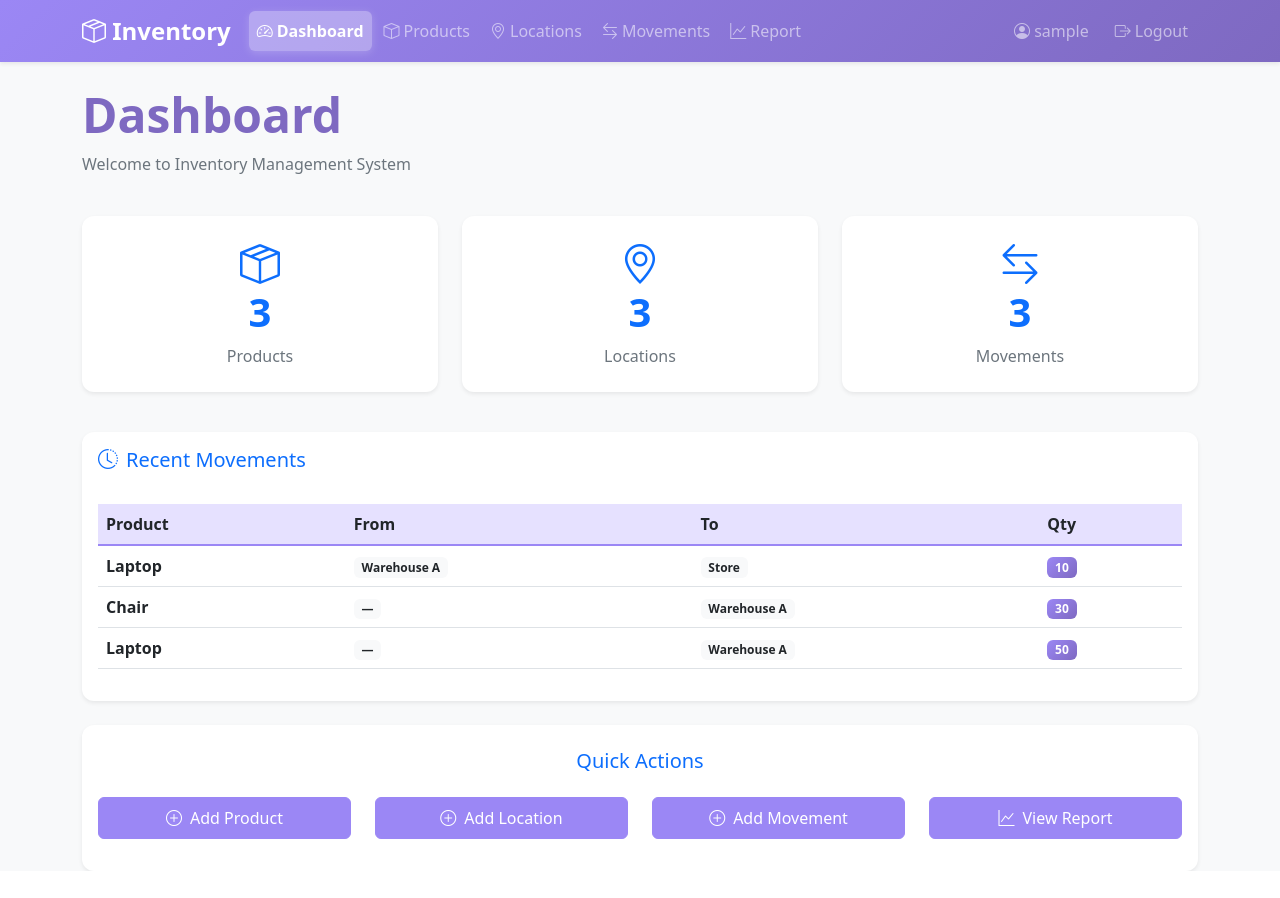
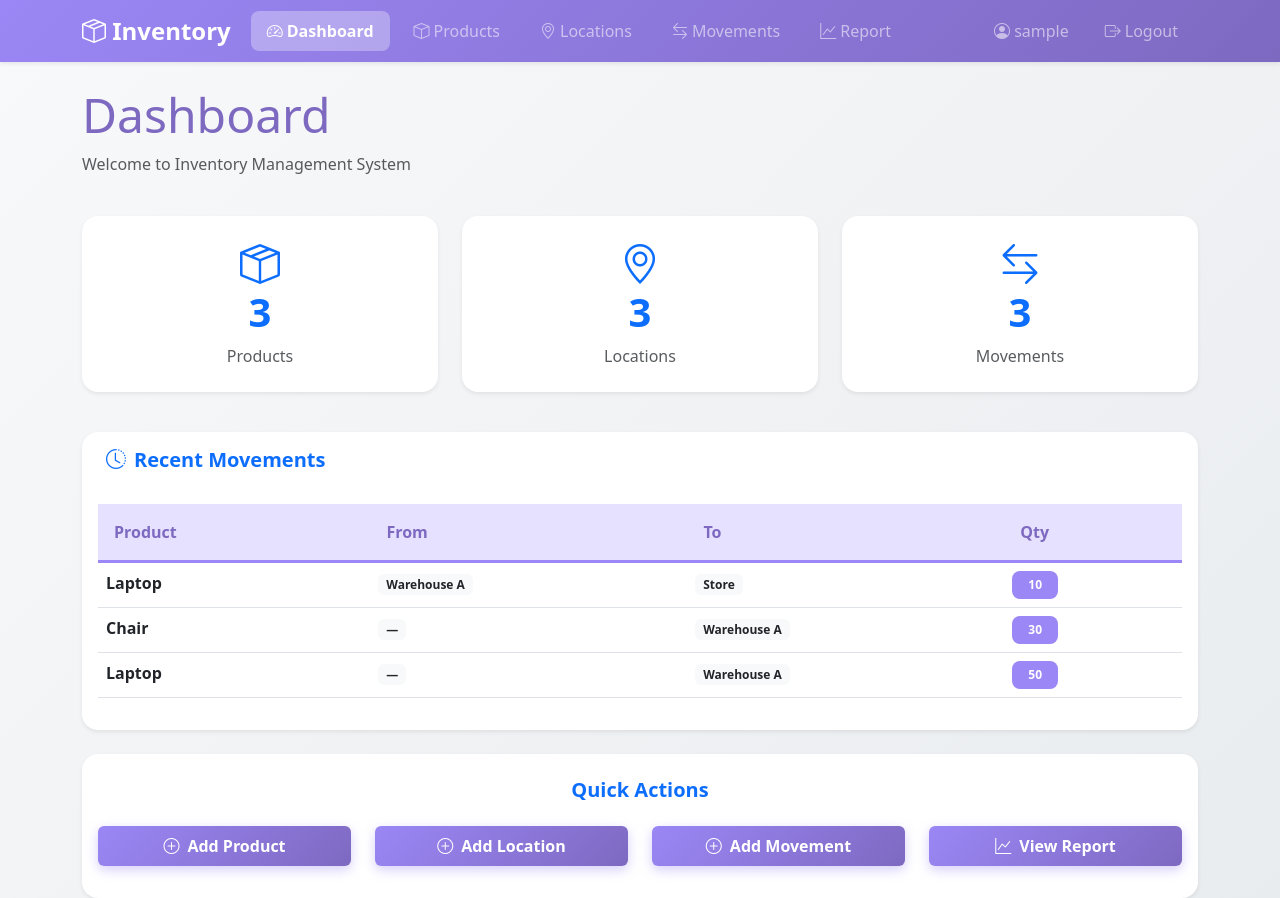
Before and after one commit to Varshh22/Inventory_Management_System, a Flask app: page / in a window 1280 px wide. Before the commit the page ends 871 px from the top, so only its background shows below. Run offline with Flask 3, Linux system fonts and the light colour scheme; the visitor is signed in with stand-in values (Sample User, id 1).

Commit message:
UI enhancement

```diff
--- a/templates/base.html
+++ b/templates/base.html
@@ -8,106 +8,211 @@
     <link rel="stylesheet" href="https://cdn.jsdelivr.net/npm/bootstrap-icons@1.10.0/font/bootstrap-icons.css">
     <style>
         :root {
-            --lilac-primary: #9b87f5;
+            --lilac: #9b87f5;
             --lilac-light: #e6e1ff;
             --lilac-dark: #7e69c1;
-            --lilac-gradient: linear-gradient(135deg, #9b87f5 0%, #7e69c1 100%);
         }
 
-        .bg-primary {
-            background: var(--lilac-gradient) !important;
+        body {
+            background: linear-gradient(135deg, #f8f9fa 0%, #e9ecef 100%);
+            min-height: 100vh;
         }
 
-        .btn-primary {
-            background-color: var(--lilac-primary);
-            border-color: var(--lilac-primary);
-        }
-
-        .btn-primary:hover {
-            background-color: var(--lilac-dark);
-            border-color: var(--lilac-dark);
-        }
-
-        .card {
-            border: none;
-            box-shadow: 0 2px 15px rgba(155, 135, 245, 0.1);
-            border-radius: 12px;
-        }
-
-        .card-header {
-            background: var(--lilac-light);
-            border-bottom: 1px solid rgba(155, 135, 245, 0.2);
-            border-radius: 12px 12px 0 0 !important;
-        }
-
-        .table th {
-            background: var(--lilac-light);
-            border-bottom: 2px solid var(--lilac-primary);
+        /* Navbar */
+        .navbar {
+            background: linear-gradient(135deg, #9b87f5 0%, #7e69c1 100%) !important;
+            box-shadow: 0 4px 20px rgba(155, 135, 245, 0.3);
         }
 
         .navbar-brand {
-            font-weight: 600;
+            font-weight: 700;
             font-size: 1.5rem;
         }
 
         .nav-link {
             font-weight: 500;
-            border-radius: 6px;
-            margin: 0 2px;
+            border-radius: 8px;
+            margin: 0 4px;
+            padding: 8px 16px !important;
             transition: all 0.3s ease;
         }
 
         .nav-link:hover {
             background: rgba(255, 255, 255, 0.2);
+            transform: translateY(-2px);
         }
 
         .nav-link.active {
             background: rgba(255, 255, 255, 0.3) !important;
             font-weight: 600;
-            box-shadow: 0 2px 8px rgba(255, 255, 255, 0.2);
         }
 
-        .badge.bg-success {
-            background: var(--lilac-primary) !important;
+        /* Cards */
+        .card {
+            border: none;
+            box-shadow: 0 10px 30px rgba(155, 135, 245, 0.15);
+            border-radius: 16px;
+            background: white;
+            transition: transform 0.3s ease, box-shadow 0.3s ease;
+        }
+
+        .card:hover {
+            transform: translateY(-5px);
+            box-shadow: 0 15px 40px rgba(155, 135, 245, 0.25);
+        }
+
+        .card-header {
+            background: var(--lilac-light);
+            border-bottom: 2px solid rgba(155, 135, 245, 0.3);
+            border-radius: 16px 16px 0 0 !important;
+            padding: 1.25rem 1.5rem;
+        }
+
+        /* Statistics Cards */
+        .card.text-center .card-body h3 {
+            color: var(--lilac);
+            font-size: 2.5rem;
+            font-weight: 700;
+        }
+
+        /* Tables */
+        .table th {
+            background: var(--lilac-light);
+            border-bottom: 3px solid var(--lilac);
+            color: var(--lilac-dark);
+            font-weight: 600;
+            padding: 1rem;
+        }
+
+        .table tbody tr {
+            transition: all 0.2s ease;
+        }
+
+        .table tbody tr:hover {
+            background-color: rgba(230, 225, 255, 0.3) !important;
+        }
+
+        .table-striped tbody tr:nth-of-type(odd) {
+            background-color: rgba(230, 225, 255, 0.15);
+        }
+
+        /* Buttons */
+        .btn-primary {
+            background: linear-gradient(135deg, #9b87f5 0%, #7e69c1 100%);
+            border: none;
+            box-shadow: 0 4px 12px rgba(155, 135, 245, 0.4);
+            transition: all 0.3s ease;
+            font-weight: 600;
+        }
+
+        .btn-primary:hover {
+            transform: translateY(-2px);
+            box-shadow: 0 6px 20px rgba(155, 135, 245, 0.5);
+        }
+
+        .btn-secondary {
+            box-shadow: 0 4px 12px rgba(108, 117, 125, 0.3);
+            transition: all 0.3s ease;
+        }
+
+        .btn-secondary:hover {
+            transform: translateY(-2px);
+        }
+
+        .btn-danger {
+            box-shadow: 0 4px 12px rgba(220, 53, 69, 0.3);
+            transition: all 0.3s ease;
+        }
+
+        .btn-danger:hover {
+            transform: translateY(-2px);
+        }
+
+        /* Button Group Fix */
+        .btn-group {
+            display: inline-flex;
+            gap: 0.5rem;
+        }
+
+        .btn-group .btn {
+            margin: 0;
+        }
+
+        .btn-group form {
+            display: inline-block;
+            margin: 0;
+        }
+
+        /* Badges */
+        .badge.bg-success, .badge.bg-primary {
+            background: var(--lilac) !important;
+            padding: 0.5rem 1rem;
+            border-radius: 8px;
+            font-weight: 600;
+        }
+
+        /* Alerts */
+        .alert {
+            border: none;
+            border-radius: 12px;
+            box-shadow: 0 4px 15px rgba(0, 0, 0, 0.1);
         }
 
         .alert-info {
             background: var(--lilac-light);
-            border: 1px solid var(--lilac-primary);
+            border-left: 4px solid var(--lilac);
             color: var(--lilac-dark);
         }
 
-        .table-striped tbody tr:nth-of-type(odd) {
-            background-color: rgba(230, 225, 255, 0.3);
+        /* Forms */
+        .form-control, .form-select {
+            border: 2px solid rgba(155, 135, 245, 0.2);
+            border-radius: 8px;
+            padding: 0.75rem 1rem;
+            transition: all 0.3s ease;
         }
 
-        .btn-group .btn {
-            border-radius: 6px;
-            margin-right: 4px;
+        .form-control:focus, .form-select:focus {
+            border-color: var(--lilac);
+            box-shadow: 0 0 0 0.2rem rgba(155, 135, 245, 0.25);
         }
 
-        h1, h2, h3, h4, h5, h6 {
+        .form-label {
+            font-weight: 600;
             color: var(--lilac-dark);
         }
 
-        .text-muted {
-            color: #6c757d !important;
-        }
-
-        .display-5 {
+        /* Code tags */
+        code {
+            background: var(--lilac-light);
             color: var(--lilac-dark);
+            padding: 0.25rem 0.5rem;
+            border-radius: 6px;
             font-weight: 600;
         }
 
-        .card.text-center .card-body h3 {
-            color: var(--lilac-primary);
-            font-size: 2.5rem;
+        /* Headings */
+        h1, h2, h3, h4, h5, h6 {
+            color: var(--lilac-dark);
             font-weight: 700;
+        }
+
+        /* Mobile */
+        @media (max-width: 768px) {
+            .btn-group {
+                flex-direction: column;
+                width: 100%;
+            }
+
+            .btn-group .btn {
+                width: 100%;
+                margin-bottom: 0.5rem;
+            }
         }
     </style>
 </head>
-<body style="background-color: #f8f9fa;">
-    <nav class="navbar navbar-expand-lg navbar-dark bg-primary shadow-sm">
+<body>
+    <nav class="navbar navbar-expand-lg navbar-dark shadow-sm">
         <div class="container">
             <a class="navbar-brand" href="{{ url_for('index') }}">
                 <i class="bi bi-box-seam"></i> Inventory
@@ -161,7 +266,7 @@
 
     <div class="container mt-4">
         {% for category, message in get_flashed_messages(with_categories=true) %}
-            <div class="alert alert-{{ category }} alert-dismissible fade show shadow-sm">
+            <div class="alert alert-{{ category }} alert-dismissible fade show">
                 <i class="bi bi-{% if category == 'success' %}check-circle{% elif category == 'danger' %}exclamation-triangle{% elif category == 'warning' %}exclamation-circle{% else %}info-circle{% endif %} me-2"></i>
                 {{ message }}
                 <button type="button" class="btn-close" data-bs-dismiss="alert"></button>
```
